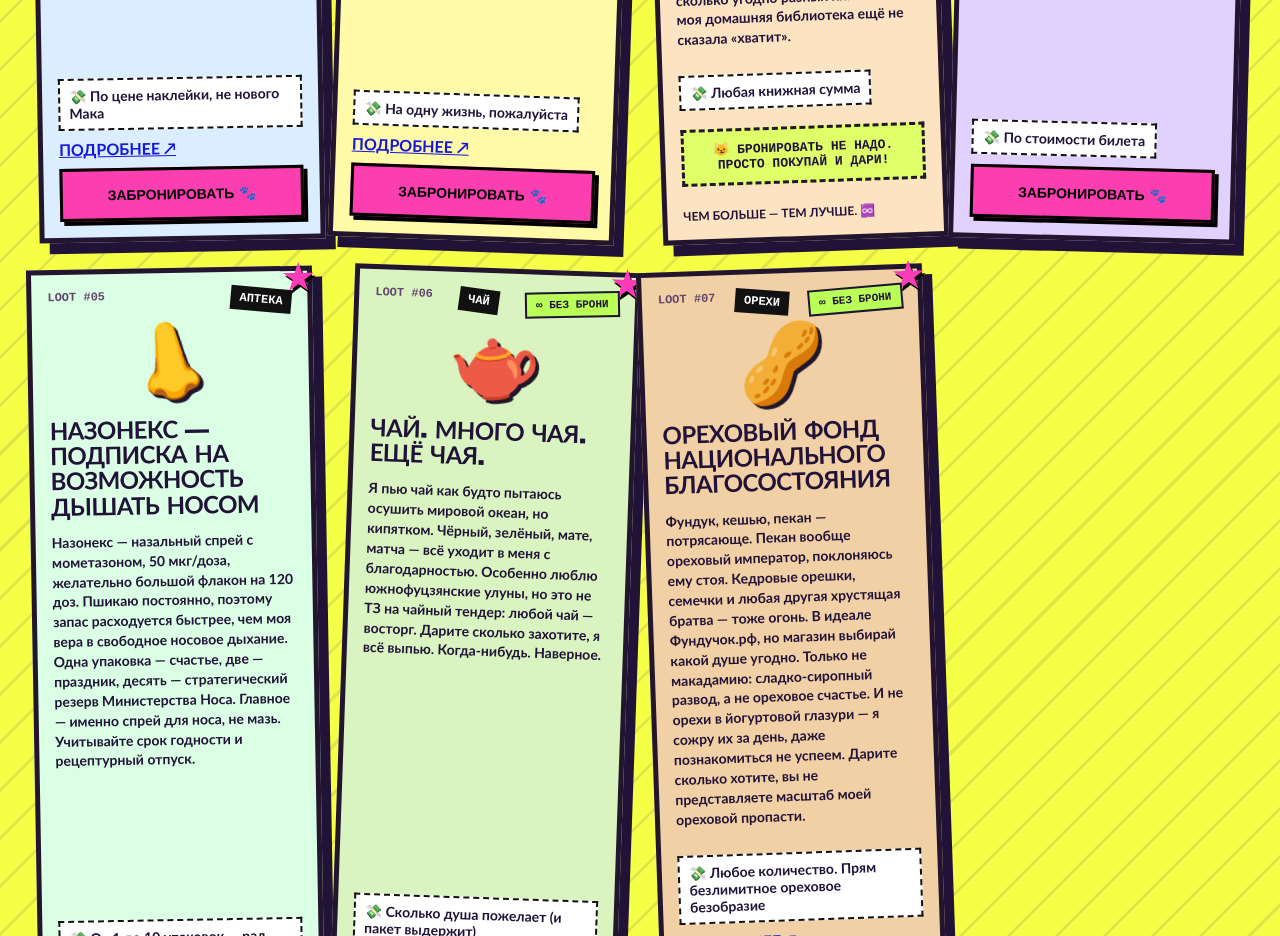
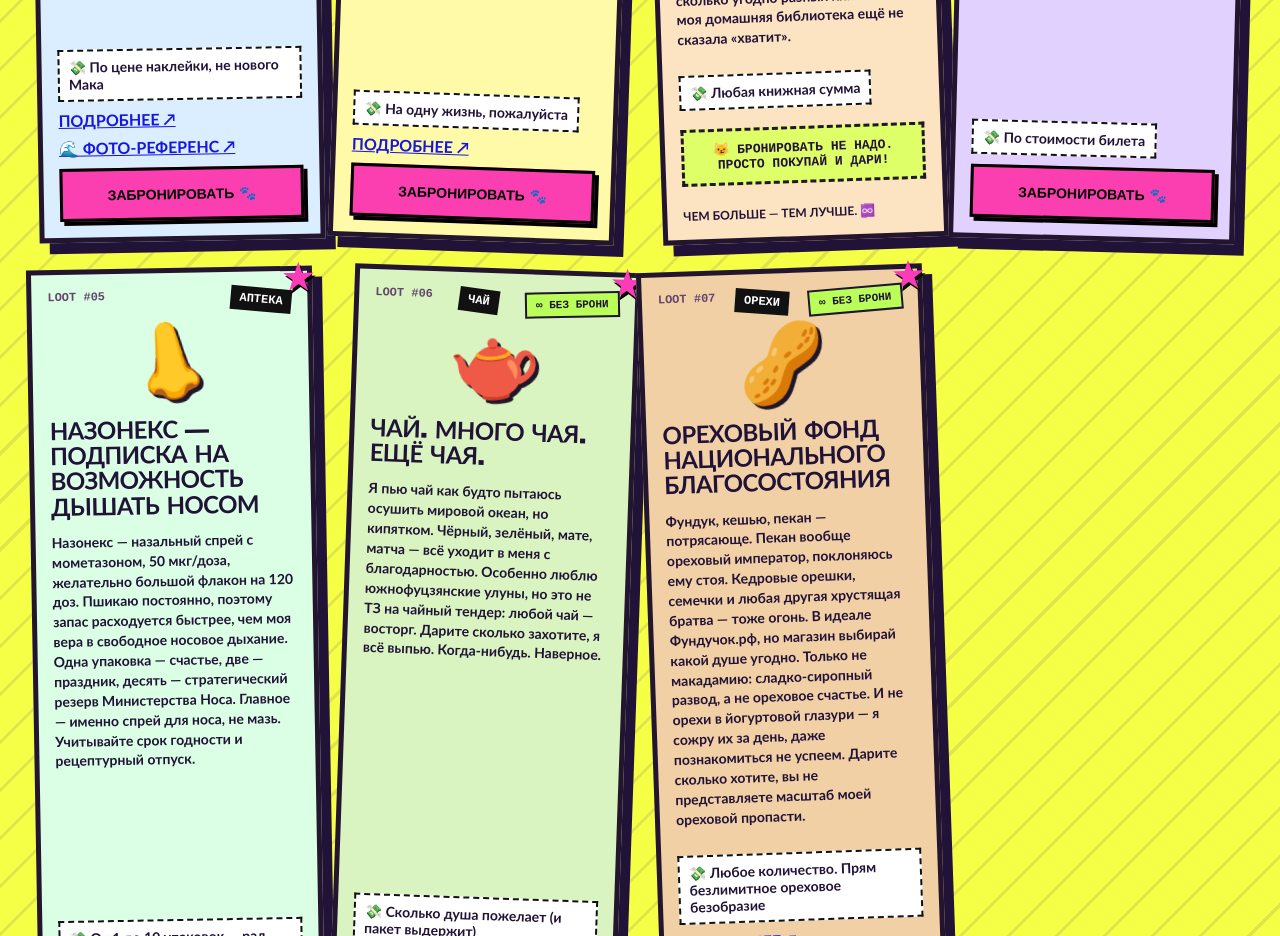
Before and after one commit to raphickie/wishlist, a React (Vite) app: page / in a window 1280 px wide. Shown: the part 1760-2696 px from the top of the page. Built offline with nearby package versions, Linux system fonts and the light colour scheme; no server answers; the database is empty.

Commit message:
feat: link surf photo reference from MacBook cover gift

```diff
--- a/src/App.tsx
+++ b/src/App.tsx
@@ -184,6 +184,7 @@ export default function App() {
                 <div className="gift-bottom">
                   {gift.budget && <span className="budget">💸 {gift.budget}</span>}
                   {gift.link && <a href={gift.link} target="_blank" rel="noopener noreferrer">ПОДРОБНЕЕ ↗</a>}
+                  {gift.photoReferenceUrl && <a href={gift.photoReferenceUrl} target="_blank" rel="noopener noreferrer">🌊 ФОТО-РЕФЕРЕНС ↗</a>}
                 </div>
                 {gift.noBooking ? (
                   <div className="reservation-footer">
--- a/src/gifts.ts
+++ b/src/gifts.ts
@@ -8,6 +8,7 @@ export type Gift = {
   link?: string;
   image?: string;
   imageAlt?: string;
+  photoReferenceUrl?: string;
   noBooking?: boolean;
 };
 
@@ -20,6 +21,7 @@ export const gifts: Gift[] = [
     category: 'сёрф',
     description: 'Хочу, чтобы ноут выглядел так, будто он только что вылез из океана. Сине-бирюзовая волна, сёрфинг, вайб. Идеал — фотка с огромной волной, которую я прислал. Если получится сделать наклейку с ней — экстаз уровня кота в коробке. Подойдёт и другая красивая наклейка под MacBook Pro 14″.',
     link: 'https://www.ozon.ru/product/vinilovoe-pokrytie-nakleyka-dlya-macbook-pro-14-m1-m4-kryshka-zadnyaya-chast-502006751/',
+    photoReferenceUrl: 'https://github.com/raphickie/wishlist/blob/master/public/images/surf-wave.webp',
   },
   {
     id: 'climbing-locking-carabiner',
```
